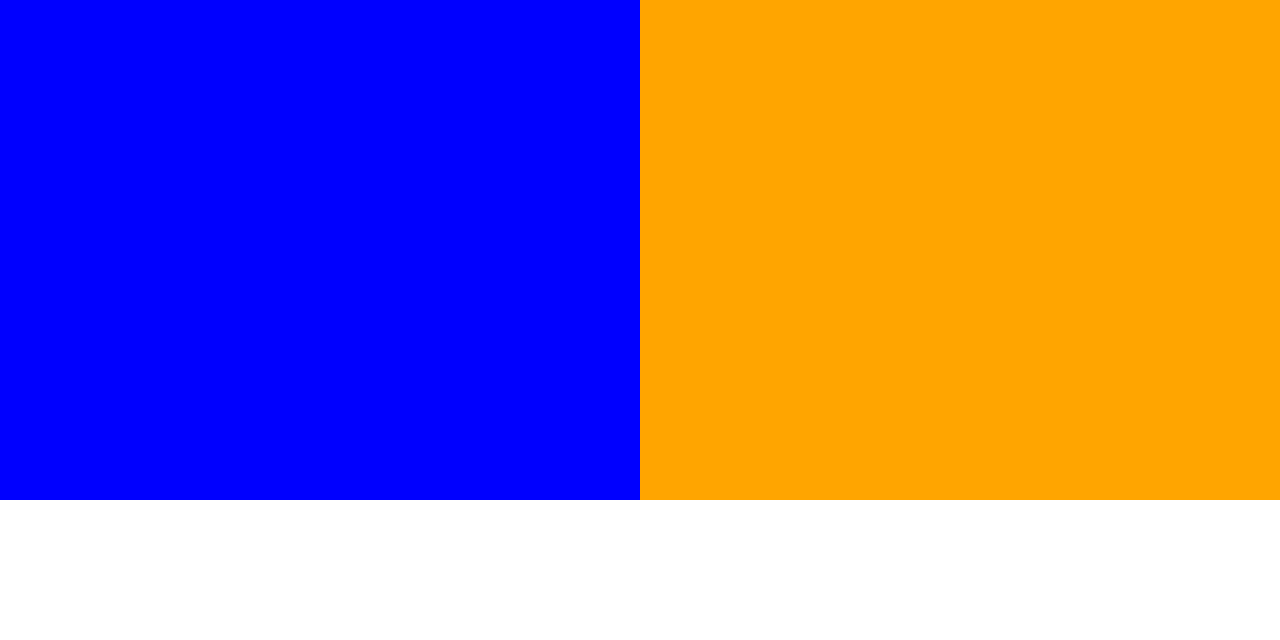
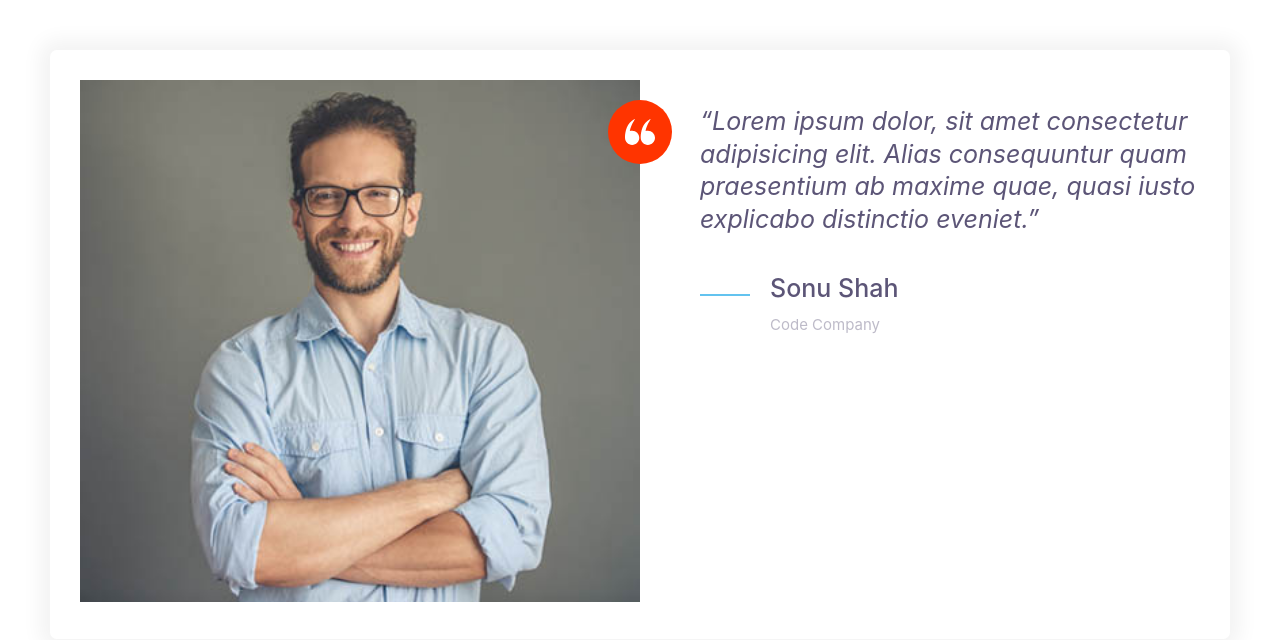
Before and after one commit to coder-rgb/Cloud_J, a plain HTML site: page index.html in a window 1280 px wide. Drawn offline with Linux system fonts and the light colour scheme.

Commit message:
define a review

```diff
--- a/css/style.css
+++ b/css/style.css
@@ -167,6 +167,14 @@ a {
   fill: var(--color-primary);
 }
 
+.icon--small {
+  width: 30px;
+  height: 30px;
+}
+
+.icon--white {
+  fill: #fff;
+}
 .icon--container {
   width: 64px;
   height: 64px;
@@ -175,6 +183,10 @@ a {
   display: inline-flex;
   justify-content: center;
   align-items: center;
+}
+
+.icon-container--accent {
+  background: var(--color-accent);
 }
 
 /* Button */
@@ -429,3 +441,34 @@ a {
     grid-template-columns: 1fr 1fr;
   }
 }
+
+/* review */
+.review--card {
+  padding: 3rem;
+  font-size: 1.5rem;
+}
+.rc--image {
+  position: relative;
+}
+
+.rc--image > img {
+  width: 100%;
+}
+
+.rc--image > .icon--container {
+  position: absolute;
+  top: 2rem;
+  right: -32px;
+}
+
+@media screen and (min-width: 1024px) {
+  .review--card .quote,
+  .review--card .quote--author {
+    font-size: 2.5rem;
+  }
+
+  .review--card .quote {
+    margin-left: 6rem;
+    margin-right: 0;
+  }
+}
--- a/index.html
+++ b/index.html
@@ -10,9 +10,36 @@
 </head>
 
 <body>
-    <div class="grid grid--1x2">
-        <div style="height: 500px; background: blue;"></div>
-        <div style="height: 500px; background: orange;"></div>
-    </div>
+    <body style="padding: 5rem;">
+        <div class="card review--card">
+            <div class="grid grid--1x2">
+                <div class="rc--image">
+                    <img src="img/testimonial.jpg" alt="Happy Customer">
+                    <span class="icon--container icon-container--accent">
+                        <svg class="icon icon--white icon--small">
+                            <use xlink:href="img/sprite.svg#quotes"></use>
+                        </svg>
+                    </span>
+                </div>
+                <blockquote class="quote">
+                    <p class="quote--text">Lorem ipsum dolor, sit amet consectetur adipisicing elit. Alias consequuntur quam praesentium ab maxime quae, quasi iusto explicabo distinctio eveniet.</p>
+                    <footer>
+                        <div class="media">
+                            <div class="media--image">
+                                <svg class="icon icon--primary">
+                                    <use xlink:href="img/sprite.svg#line"></use>
+                                </svg>
+                            </div>
+                            <div class="media--body">
+                                <h3 class="quote--author">Sonu Shah</h3>
+                                    <p class="quote--organization">Code Company</p>
+                            </div>
+                        </div>
+                   </footer>
+                </blockquote>
+            </div>
+
+        </div>
+    </body>
 </body>
 </html>
```
Also changed, not shown: components/quote.html (+1 -1 lines), components/review.html (added, +31 -0 lines).
